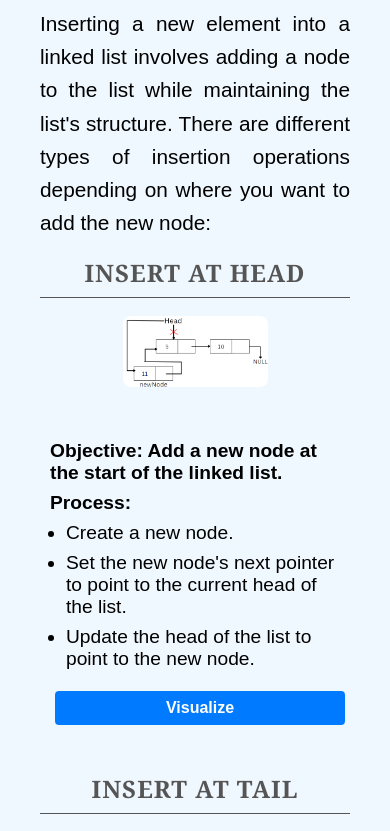
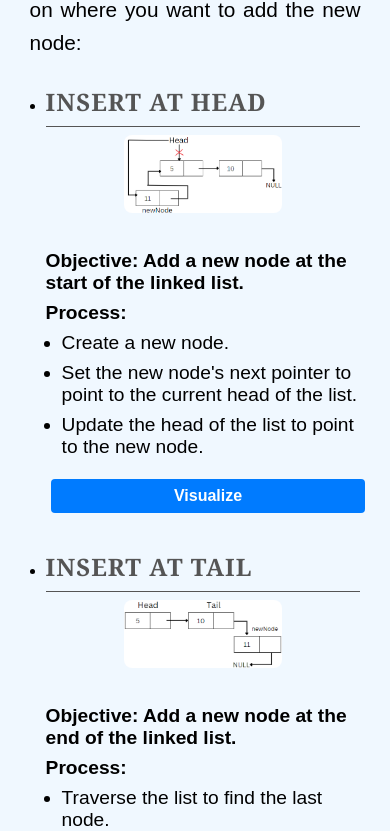
Before and after one commit to Ishan0704/Data-Structure-Visualizer, a React (Create React App) app: page / in a window 390 px wide. Shown: the part 7227-8058 px from the top of the page. Built offline with nearby package versions, Linux system fonts and the light colour scheme.

Commit message:
LinkedList-Responsive-Done

```diff
--- a/src/components/LinkedListData.css
+++ b/src/components/LinkedListData.css
@@ -2,6 +2,7 @@
   padding: 1.25rem;
   font-family: Arial, sans-serif;
   /* background-color: #f9f9f9; */
+  margin-bottom: 1.5rem;
 }
 
 .heading1, .heading2, .heading3 {
@@ -41,6 +42,7 @@
   color: #555;
   border-bottom: 1px solid #555;
   padding-bottom: 0.5rem;
+  text-align: left;
 }
 
 .heading3:hover {
@@ -53,10 +55,9 @@
   align-items: flex-start;
   justify-content: space-between;
   gap: 2rem;
-  padding: 0.625rem;
   margin-bottom: 1rem;
+  padding: 2rem;
 }
-
 
 hr {
   border: none;
@@ -113,7 +114,7 @@ hr {
 
 .content {
   text-align: justify;
-  margin-bottom: 1rem;
+  margin-bottom: 1.6rem;
 }
 
 .btn-visualize {
@@ -136,14 +137,31 @@ hr {
   transform: scale(1.05);
 }
 
+.LinkedList-content-sub{
+  padding: 0%;
+  margin-left: 1rem;
+}
+
+.frame1_data,.frame2_data,.frame3_data,.frame4_data{
+  margin-bottom: 0.5rem;
+}
+
+.frame5_data,.frame2_data,.frame3_data,.frame4_data{
+  padding: 1.5rem;
+}
+
 @media (max-width: 600px) {
   .frame1_data, .insert_at_head, .insert_at_tail, .insert_at_pos, .delete_at_head, .delete_at_tail, .update_by_val, .update_at_pos, .delete_at_pos, .search_by_val, .search_at_pos {
     flex-direction: column;
     align-items: center;
   }
   .frame1_data img, .insert_at_head img, .insert_at_tail img, .insert_at_pos img, .delete_at_head img, .delete_at_tail img, .delete_at_pos img, .update_by_val img, .update_at_pos img, .search_by_val img, .search_at_pos img {
-    width: 100%;
-    margin-bottom: 1rem;
+    /* width: 20rem; */
+    /* margin-bottom: 1rem; */
+    /* object-fit: cover; */
+    /* aspect-ratio: 3/2; */
+    /* width: 100%; */
+
   }
 
   #text-content {
@@ -156,4 +174,17 @@ hr {
     width: 100%;
     margin-top: 0;
   }
+
+  .linkedMainContainer{
+    padding: 0;
+  }
+
+  .frame1_data,.frame2_data,.frame3_data,.frame4_data,.frame5_data{
+    padding: 0.6rem;
+  }
+
+  .insert_at_head, .insert_at_tail, .insert_at_pos, .delete_at_head, .delete_at_tail, .update_by_val, .update_at_pos, .delete_at_pos, .search_by_val, .search_at_pos{
+    padding: 0;
+  }
+
 }
--- a/src/components/LinkedListData.jsx
+++ b/src/components/LinkedListData.jsx
@@ -55,6 +55,10 @@ function LinkedListData() {
           new node:
         </p>
 
+        <ul className="LinkedList-content-sub">
+          {/* insert at head */}
+
+          <li>
             <h3 className="heading3">Insert At Head</h3>
             <div className="insert_at_head">
               <img
@@ -76,8 +80,8 @@ function LinkedListData() {
                   </li>
                   <li>Create a new node.</li>
                   <li>
-                Set the new node's next pointer to point to the current head of
-                the list.
+                    Set the new node's next pointer to point to the current head
+                    of the list.
                   </li>
                   <li>Update the head of the list to point to the new node.</li>
                   <button onClick={visualizeLink} className="btn-visualize">
@@ -86,13 +90,17 @@ function LinkedListData() {
                 </ul>
               </div>
             </div>
+          </li>
+          {/* insert Tail */}
 
+          <li>
             <h3 className="heading3">Insert At Tail</h3>
             <div className="insert_at_tail">
               <div id="text-content">
                 <ul>
                   <li>
-                <b>Objective:</b> Add a new node at the end of the linked list.
+                    <b>Objective:</b> Add a new node at the end of the linked
+                    list.
                   </li>
                 </ul>
                 <ul>
@@ -115,7 +123,9 @@ function LinkedListData() {
                 id="image"
               />
             </div>
-
+          </li>
+          {/* insert at pos */}
+          <li>
             <h3 className="heading3">Insert At Any Position</h3>
             <div className="insert_at_pos">
               <img
@@ -127,8 +137,8 @@ function LinkedListData() {
               <div id="text-content">
                 <ul>
                   <li>
-                <b>Objective:</b> Add a new node at a specific position in the
-                linked list.
+                    <b>Objective:</b> Add a new node at a specific position in
+                    the linked list.
                   </li>
                 </ul>
                 <ul>
@@ -136,21 +146,25 @@ function LinkedListData() {
                     <b>Process:</b>
                   </li>
                   <li>
-                Traverse the list to find the node at the position before the
-                desired insert position.
+                    Traverse the list to find the node at the position before
+                    the desired insert position.
                   </li>
                   <li>Create a new node.</li>
                   <li>
                     Set the new node's next pointer to the next pointer of the
                     previous node.
                   </li>
-              <li>Update the previous node's next pointer to the new node.</li>
+                  <li>
+                    Update the previous node's next pointer to the new node.
+                  </li>
                   <button onClick={visualizeLink} className="btn-visualize">
                     Visualize
                   </button>
                 </ul>
               </div>
             </div>
+          </li>
+        </ul>
       </div>
 
       {/* Delete */}
@@ -165,6 +179,9 @@ function LinkedListData() {
           properly linked and functional.
         </p>
 
+        <ul className="LinkedList-content-sub">
+          <li>
+            {/* Delete at head */}
             <h3 className="heading3">Delete At Head</h3>
             <div className="delete_at_head">
               <img
@@ -176,7 +193,8 @@ function LinkedListData() {
               <div id="text-content">
                 <ul>
                   <li>
-                <b>Objective:</b> Remove the first node from the linked list.
+                    <b>Objective:</b> Remove the first node from the linked
+                    list.
                   </li>
                 </ul>
                 <ul>
@@ -189,11 +207,12 @@ function LinkedListData() {
                     effectively removing the current head node from the list.
                   </li>
                   <li>
-                Free the memory allocated for the old head node to avoid memory
-                leaks.
+                    Free the memory allocated for the old head node to avoid
+                    memory leaks.
                   </li>
                   <li>
-                Update the linked list’s head reference to the new first node.
+                    Update the linked list’s head reference to the new first
+                    node.
                   </li>
                   <li>
                     Ensure all references to the old head node are removed or
@@ -205,7 +224,10 @@ function LinkedListData() {
                 </ul>
               </div>
             </div>
+          </li>
 
+          <li>
+            {/* Delele at tail */}
             <h3 className="heading3">Delete At Tail</h3>
             <div className="delete_at_tail">
               <div id="text-content">
@@ -234,7 +256,10 @@ function LinkedListData() {
                 className="right_img commonimg"
               />
             </div>
+          </li>
 
+          <li>
+            {/* Delete at any pos */}
             <h3 className="heading3">Delete At Any Position</h3>
             <div className="delete_at_pos">
               <img
@@ -246,8 +271,8 @@ function LinkedListData() {
               <div id="text-content">
                 <ul>
                   <li>
-                <b>Objective:</b> Remove a node at a specific position in the
-                linked list.
+                    <b>Objective:</b> Remove a node at a specific position in
+                    the linked list.
                   </li>
                 </ul>
                 <ul>
@@ -259,8 +284,8 @@ function LinkedListData() {
                     position.
                   </li>
                   <li>
-                Update the previous node's next pointer to skip the node to be
-                deleted.
+                    Update the previous node's next pointer to skip the node to
+                    be deleted.
                   </li>
                   <li>Free the memory of the node to be deleted.</li>
                   <button onClick={visualizeLink} className="btn-visualize">
@@ -269,6 +294,8 @@ function LinkedListData() {
                 </ul>
               </div>
             </div>
+          </li>
+        </ul>
       </div>
 
       {/* Update */}
@@ -282,6 +309,9 @@ function LinkedListData() {
           is not found, an appropriate error or indication is given.
         </p>
 
+        <ul className="LinkedList-content-sub">
+          <li>
+            {/* update by value */}
             <h3 className="heading3">Update By Value</h3>
             <div className="update_by_val">
               <img
@@ -293,15 +323,17 @@ function LinkedListData() {
               <div id="text-content">
                 <ul>
                   <li>
-                <b>Objective:</b> Update the value of a node in the linked list
-                based on its value.
+                    <b>Objective:</b> Update the value of a node in the linked
+                    list based on its value.
                   </li>
                 </ul>
                 <ul>
                   <li>
                     <b>Process:</b>
                   </li>
-              <li>Traverse the list to find the node with the target value.</li>
+                  <li>
+                    Traverse the list to find the node with the target value.
+                  </li>
                   <li>Update the node's value with the new value.</li>
                   <button onClick={visualizeLink} className="btn-visualize">
                     Visualize
@@ -309,14 +341,17 @@ function LinkedListData() {
                 </ul>
               </div>
             </div>
+          </li>
 
+          <li>
+            {/* Update by index */}
             <h3 className="heading3">Update By index</h3>
             <div className="update_at_pos">
               <div id="text-content">
                 <ul>
                   <li>
-                <b>Objective:</b> Update the value of a node at a specific index
-                in the linked list.
+                    <b>Objective:</b> Update the value of a node at a specific
+                    index in the linked list.
                   </li>
                 </ul>
                 <ul>
@@ -338,6 +373,8 @@ function LinkedListData() {
                 className="right_img commonimg"
               />
             </div>
+          </li>
+        </ul>
       </div>
 
       {/* Search */}
@@ -351,6 +388,9 @@ function LinkedListData() {
           of the absence is provided.
         </p>
 
+        <ul className="LinkedList-content-sub">
+          <li>
+            {/* Search by value */}
             <h3 className="heading3">Search By Value</h3>
             <div className="update_by_val">
               <img
@@ -374,7 +414,9 @@ function LinkedListData() {
                     Traverse the list while comparing each node's value to the
                     target value.
                   </li>
-              <li>If the value is found, return the node or its position.</li>
+                  <li>
+                    If the value is found, return the node or its position.
+                  </li>
                   <li>
                     If the end of the list is reached without finding the value,
                     indicate that the value is not present.
@@ -385,7 +427,10 @@ function LinkedListData() {
                 </ul>
               </div>
             </div>
+          </li>
 
+          <li>
+            {/* Search by index */}
             <h3 className="heading3">Search By index</h3>
             <div className="update_at_pos">
           <div id="text-content">
@@ -418,6 +463,9 @@ function LinkedListData() {
             className="right_img commonimg"
           />
         </div>
+          </li>
+        </ul>
+
       </div>
     </div>
   );
```
Lines whose indentation alone changed are shown as unchanged.
